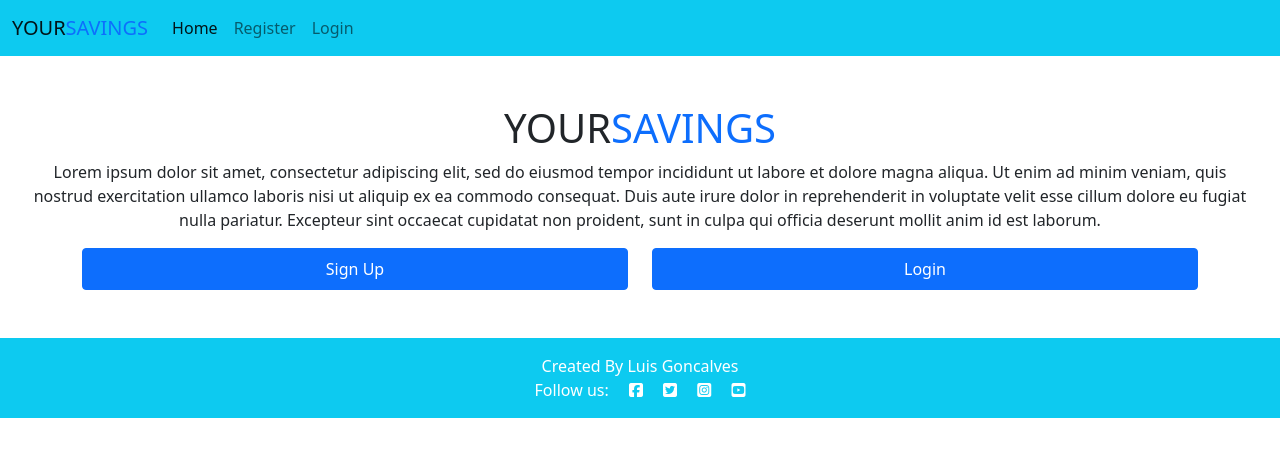
After one commit to Luisg882/savings-tracker, a Django app: page / in a window 1280 px wide. The commit adds this page. Shown: the top 457 px of the page. Run offline with Django 4.2, Linux system fonts and the light colour scheme; some libraries are stand-ins or nearby versions.

Commit message:
Add authenticate functiona with django-allouth. Create a new home_view with a index.html as a landing page, if the user is log in will get to the profile.html were it will show their main balance and saving pots

```diff
--- /dev/null
+++ b/saving/templates/account/index.html
@@ -0,0 +1,29 @@
+{% extends "base.html" %} {% block content %}
+
+<div class="mb-5 mt-5">
+    <h1 class="text-center">
+        <span>YOUR</span><span class="text-primary">SAVINGS</span>
+    </h1>
+    <div class="container-fluid text-center">
+        <p>
+            Lorem ipsum dolor sit amet, consectetur adipiscing elit, sed do eiusmod
+            tempor incididunt ut labore et dolore magna aliqua. Ut enim ad minim veniam,
+            quis nostrud exercitation ullamco laboris nisi ut aliquip ex ea commodo
+            consequat. Duis aute irure dolor in reprehenderit in voluptate velit esse
+            cillum dolore eu fugiat nulla pariatur. Excepteur sint occaecat cupidatat
+            non proident, sunt in culpa qui officia deserunt mollit anim id est laborum.
+        </p>
+    </div>
+    <div class="container">
+        <div class="row">
+            <div class="col-md-6">
+                <a class="btn btn-primary text-white nav-link {% if request.path == signup_url %}active{% endif %}" aria-current="page" href="{% url 'account_signup' %}">Sign Up</a>
+            </div>
+            <div class="col-md-6">
+                <a class="btn btn-primary text-white nav-link {% if request.path == login_url %}active{% endif %}" aria-current="page" href="{% url 'account_login' %}">Login</a>
+            </div>
+        </div>
+    </div>
+</div>
+
+{% endblock %}
--- a/saving/urls.py
+++ b/saving/urls.py
@@ -2,5 +2,6 @@ from . import views
 from django.urls import path
 
 urlpatterns = [
-    path('', views.ProfileList.as_view(), name='home'),
+    path('', views.home_view, name='home'),
+    path('profile/', views.profile_view, name='profile'),
 ]
--- a/saving/views.py
+++ b/saving/views.py
@@ -1,8 +1,13 @@
-from django.shortcuts import render
-from django.views import generic
+from django.shortcuts import render, redirect
+from django.contrib.auth.decorators import login_required
 from .models import Profile
 
-class ProfileList(generic.ListView):
-    model = Profile
-    template_name = 'account/profile.html'
-    context_object_name = 'profiles'
+def home_view(request):
+    if request.user.is_authenticated:
+        return redirect('profile')
+    return render(request, 'account/index.html')
+
+@login_required
+def profile_view(request):
+    profile = Profile.objects.get(user=request.user)
+    return render(request, 'account/profile.html', {'profile': profile})
--- a/templates/base.html
+++ b/templates/base.html
@@ -1,5 +1,10 @@
 {% load static %}
+
 {% url 'home' as home_url %}
+{% url 'account_login' as login_url %}
+{% url 'account_signup' as signup_url %}
+{% url 'account_logout' as logout_url %}
+{% url 'profile' as profile_url %}
 
 <!DOCTYPE html>
 <html lang="en">
@@ -42,12 +47,20 @@
               <a class="nav-link {% if request.path == home_url %}active{% endif %}" aria-current="page"
                 href="{{ home_url }}">Home</a>
             </li>
+            <!-- Authentication -->
+            {% if user.is_authenticated %}
             <li class="nav-item">
-              <a class="nav-link" href="#">Log In</a>
+              <a class="nav-link {% if request.path == logout_url %}active{% endif %}" aria-current="page" href="{% url 'account_logout' %}">Logout</a>
+            </li>
+            {% else %}
+            <li class="nav-item">
+              <a class="nav-link {% if request.path == signup_url %}active{% endif %}" aria-current="page"
+                href="{% url 'account_signup' %}">Register</a>
             </li>
             <li class="nav-item">
-              <a class="nav-link" href="#">Sign In</a>
+              <a class="nav-link {% if request.path == login_url %}active{% endif %}" aria-current="page" href="{% url 'account_login' %}">Login</a>
             </li>
+            {% endif %}
           </ul>
         </div>
       </div>
--- a/your_savings/urls.py
+++ b/your_savings/urls.py
@@ -19,6 +19,7 @@ from django.urls import path, include
 
 
 urlpatterns = [
-    path('profile/', include("saving.urls"), name='saving-urls'),
+    path("accounts/", include("allauth.urls")),
     path('admin/', admin.site.urls),
+    path('', include("saving.urls"), name='saving-urls'),
 ]
```
Also changed, not shown: saving/templates/account/profile.html (+19 -17 lines).
